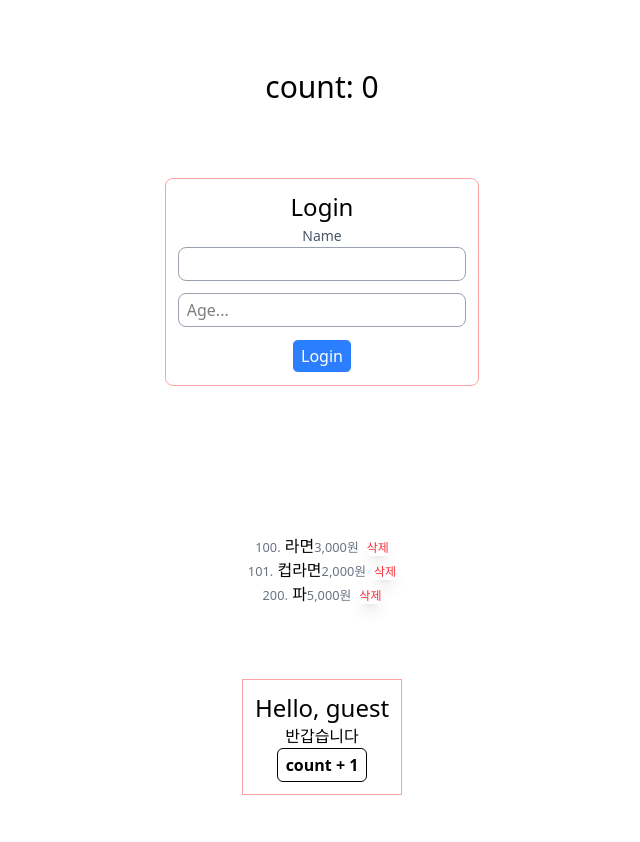
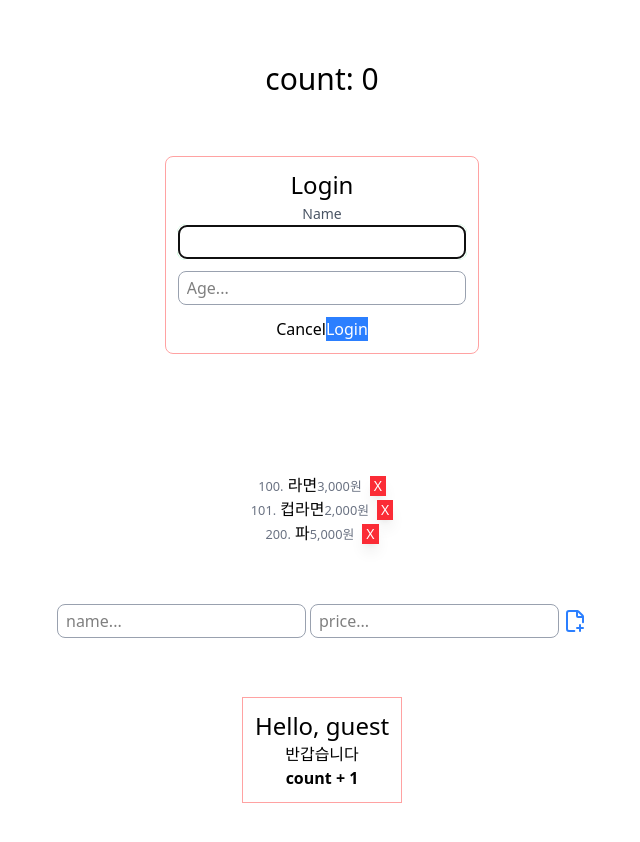
Before and after one commit to thisminji/Hanaro8, a React (Vite) app in the folder react/rbvite/: page / in a window 1280 px wide. Both pictures are taken after a click on the button "LogOut". Shown: the top 842 px of the page, without its empty margins (318-958 px from the left). Built offline with nearby package versions, Linux system fonts and the light colour scheme.

Commit message:
React: 상품 추가 구현

```diff
--- a/react/rbvite/package.json
+++ b/react/rbvite/package.json
@@ -11,6 +11,7 @@
     "prettier": "prettier --write ."
   },
   "dependencies": {
+    "lucide-react": "^0.560.0",
     "react": "^19.2.0",
     "react-dom": "^19.2.0"
   },
--- a/react/rbvite/src/App.tsx
+++ b/react/rbvite/src/App.tsx
@@ -35,7 +35,7 @@ function App() {
   const plusCount = () => setCount((prevCount) => prevCount + 1);
 
   const logout = () => {
-    session.loginUser = null; // fail!!
+    // session.loginUser = null; // fail!!
     setSession({ ...session, loginUser: null });
   };
 
@@ -43,33 +43,41 @@ function App() {
     if (!name || !age) return alert('Input Name and Age, plz!');
 
     setSession({ ...session, loginUser: { id: 1, name, age } });
-
-
   };
 
-  //cart에서 상품 삭제하는ㄴ 함수 (id 기준)
-  const removeCart = (id: number) => {
-    if(!confirm('Are u sure?')) return;
-    // setSession(()=>({
-    //   //.이전 session을 복사해두고
-    //   //cart만 내가 삭제하고 싶은 id와 다른 것만 남기겠다!
-    //   ...session, cart: session.cart.filter((item)=>item.id!==id),
-    // }))
+  const removeItem = (id: number) => {
+    if (!confirm('Are u sure?')) return;
 
-    //filter는 새로운 배열을 주기에 이렇게 하는 게 더 좋아욤!
-    setSession({...session,
-      cart: session.cart.filter((item)=>item.id !==id),
+    // setSession({
+    //   ...session,
+    //   cart: [...session.cart.filter((item) => item.id !== id)],
+    // });
+
+    setSession({
+      ...session,
+      cart: session.cart.filter((item) => item.id !== id),
     });
+  };
 
+  const addItem = (name: string, price: number) => {
+    const newItem = {
+      id: Math.max(...session.cart.map((item) => item.id), 0) + 1,
+      name,
+      price,
+    };
+    setSession({ ...session, cart: [...session.cart, newItem] });
   };
 
   return (
     <div className='grid place-items-center h-screen'>
       <h1 className='text-3xl'>count: {count}</h1>
-      <My session={session}
-          logout={logout}
-          login={login}
-          removeCart={removeCart} />
+      <My
+        session={session}
+        logout={logout}
+        login={login}
+        removeItem={removeItem}
+        addItem={addItem}
+      />
       <Hello
         name={session.loginUser?.name}
         age={session.loginUser?.age}
--- a/react/rbvite/src/components/Login.tsx
+++ b/react/rbvite/src/components/Login.tsx
@@ -1,4 +1,4 @@
-import { useState } from 'react';
+import { useEffect, useRef, type FormEvent } from 'react';
 import type { LoginFunction } from '../App';
 import Button from './ui/Button';
 import LabelInput from './ui/LabelInput';
@@ -6,18 +6,33 @@ type Props = {
   login: LoginFunction;
 };
 export default function Login({ login }: Props) {
-  const [name, setName] = useState('');
-  const [age, setAge] = useState(0);
+  // const [name, setName] = useState('');
+  // const [age, setAge] = useState(0);
+  // console.log('🚀 ~ name/age:', name, age);
 
+  const nameRef = useRef<HTMLInputElement>(null);
+  const ageRef = useRef<HTMLInputElement>(null);
+
+  const makeLogin = (e: FormEvent<HTMLFormElement>) => {
+    e.preventDefault();
+    if (nameRef.current?.value && ageRef.current?.value) {
+      login(nameRef.current.value, Number(ageRef.current.value));
+    }
+  };
+
+  useEffect(() => {
+    if (nameRef.current) nameRef.current.focus();
+  }, []);
 
   return (
     <div className='border border-red-300 p-3 rounded-lg'>
       <h1 className='text-2xl text-center font-medium'>Login</h1>
-      <form className='space-y-3'>
-        <LabelInput label='Name' onChange={(e) => setName(e.target.value)} />
+      <form onSubmit={makeLogin} className='space-y-3'>
+        <LabelInput label='Name' ref={nameRef} />
         <LabelInput
           type='number'
-          onChange={(e) => setAge(+e.target.value)}
+          ref={ageRef}
+          // onChange={(e) => setAge(+e.target.value)}
           placeholder='Age...'
         />
         {/* <div>
@@ -27,7 +42,8 @@ export default function Login({ login }: Props) {
           <input
             type='number'
             id='age'
-            onChange={(e) => setAge(+e.target.value)}
+            ref={ageRef}
+            // onChange={(e) => setAge(+e.target.value)}
             placeholder='user name...'
             className='w-full'
             required
@@ -35,8 +51,10 @@ export default function Login({ login }: Props) {
         </div> */}
 
         <div className='text-center'>
+          <button type='reset'>Cancel</button>
           <Button
-            onClick={() => login(name, age)}
+            // type='submit'
+            // onClick={() => login(name, age)}
             className='bg-blue-500 text-white hover:bg-blue-600'
           >
             Login
--- a/react/rbvite/src/components/My.tsx
+++ b/react/rbvite/src/components/My.tsx
@@ -1,17 +1,66 @@
+import { FilePlus2Icon } from 'lucide-react';
+import { useRef, type FormEvent, type RefObject } from 'react';
 import type { LoginFunction, Session } from '../App';
 import Login from './Login';
 import Profile from './Profile';
+import Button from './ui/Button';
+import LabelInput from './ui/LabelInput';
 import Small from './ui/Small';
 
 type Prop = {
   session: Session;
   logout: () => void;
   login: LoginFunction;
-
-  removeCart:(id:number)=> void;
+  removeItem: (id: number) => void;
+  addItem: (name: string, price: number) => void;
 };
 
-export default function My({ session, logout, login, removeCart }: Prop) {
+export default function My({
+  session,
+  logout,
+  login,
+  removeItem,
+  addItem,
+}: Prop) {
+  // const idRef = useRef<HTMLInputElement>(null);
+  const nameRef = useRef<HTMLInputElement>(null);
+  const priceRef = useRef<HTMLInputElement>(null);
+
+  const editItem = (e: FormEvent<HTMLFormElement>) => {
+    e.preventDefault();
+    const name = nameRef.current?.value;
+    const price = priceRef.current?.value;
+    let msg;
+    let ref: RefObject<HTMLInputElement | null> | null = null;
+
+    if (!name) {
+      // alert('Input the item name!');
+      // nameRef.current?.focus();
+      msg = 'Input the item name!';
+      ref = nameRef;
+    }
+
+    if (!price) {
+      // alert('Input the item price!');
+      // priceRef.current?.focus();
+      ref = priceRef;
+    }
+
+    if (msg) {
+      alert(msg);
+      if (ref && ref.current) ref.current.focus();
+      return;
+    }
+
+    addItem(name ?? '', Number(price));
+
+    if (nameRef.current && priceRef.current) {
+      nameRef.current.value = '';
+      priceRef.current.value = '';
+      nameRef.current.focus();
+    }
+  };
+
   return (
     <>
       {session?.loginUser ? (
@@ -25,20 +74,25 @@ export default function My({ session, logout, login, removeCart }: Prop) {
           <li key={id}>
             <Small>{id}.</Small> {name}
             <Small>{price.toLocaleString()}원</Small>
-
-          <button
-              className="ml-2 text-xs text-red-500 hover:bg-red-600
-              hover: shadow-lg
-              active:scale-105
-              transition duration-300"
-              onClick={() => removeCart(id)}
+            <Button
+              onClick={() => removeItem(id)}
+              className='ml-2 px-1 py-0 text-sm bg-red-500 hover:bg-red-600 text-white shadow-lg hover:shadow-2xl active:scale-150 transition duration-300'
             >
-              삭제
-            </button>
-
+              X
+            </Button>
           </li>
         ))}
       </ul>
+
+      <form onSubmit={editItem} className='flex gap-1'>
+        {/* <input type='number' ref={idRef} placeholder='id...' className='w-14' /> */}
+        <LabelInput ref={nameRef} placeholder='name...' />
+        <LabelInput type='number' ref={priceRef} placeholder='price...' />
+        <Button type='submit' className='text-blue-500'>
+          {/* <SaveIcon /> */}
+          <FilePlus2Icon />
+        </Button>
+      </form>
     </>
   );
 }
--- a/react/rbvite/src/components/ui/Button.tsx
+++ b/react/rbvite/src/components/ui/Button.tsx
@@ -2,19 +2,18 @@ import type { PropsWithChildren } from 'react';
 
 type Prop = {
   onClick?: () => void;
+  type?: 'reset' | 'submit';
   className: string;
 };
 
 export default function Button({
   onClick,
+  type,
   className,
   children,
 }: PropsWithChildren<Prop>) {
   return (
-    <button
-      className={`border py-1 px-2 rounded-md cursor-pointer ${className}`}
-      onClick={onClick}
-    >
+    <button type={type} className={`${className}`} onClick={onClick}>
       {children}
     </button>
   );
--- a/react/rbvite/src/components/ui/LabelInput.tsx
+++ b/react/rbvite/src/components/ui/LabelInput.tsx
@@ -1,34 +1,41 @@
-import { useId, type ChangeEvent } from "react";
+import { useId, type ChangeEvent, type RefObject } from 'react';
 
-// 다른 것만 정의한다.
 type Props = {
   type?: string;
-    label?: string
+  label?: string;
+  ref?: RefObject<HTMLInputElement | null>;
   onChange?: (e: ChangeEvent<HTMLInputElement>) => void;
   placeholder?: string;
   className?: string;
-}
+};
 
-export default function LabelInput({type, label, onChange, placeholder, className}: Props) {
-    // useId : ID라는 map이 있는데, 키가 중복되지 않게 관리해준다.
+export default function LabelInput({
+  type,
+  label,
+  ref,
+  onChange,
+  placeholder,
+  className,
+}: Props) {
   const inputId = useId();
-    console.log("🚀 ~ LabelInput ~ inputId:", inputId)
+  // console.log('🚀 ~ inputId:', inputId);
+
   return (
     <div>
-        {/* // label이 true일떄만 보여줘라 -> && */}
       {label && (
-  <label htmlFor={inputId} className="text-sm text-gray-600">
+        <label htmlFor={inputId} className='text-sm text-gray-600'>
           {label}
         </label>
       )}
-
       <input
         type={type || 'text'}
-              id='name'
+        id={inputId}
+        ref={ref}
         onChange={onChange}
         placeholder={placeholder}
         className={`w-full ${className}`}
+        required
       />
     </div>
-)
+  );
 }
```
Also changed, not shown: 1 other file (tests, documents, lock files or other folders). Lines whose indentation alone changed are shown as unchanged.
